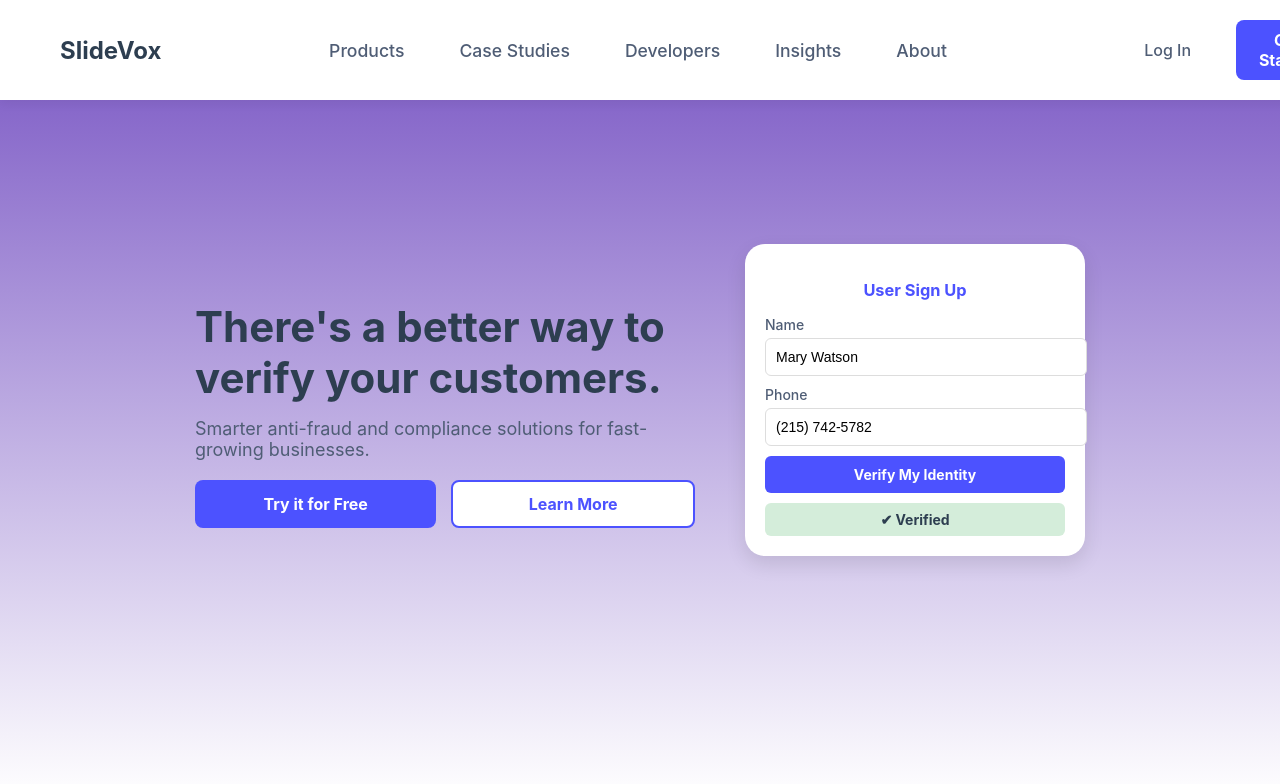
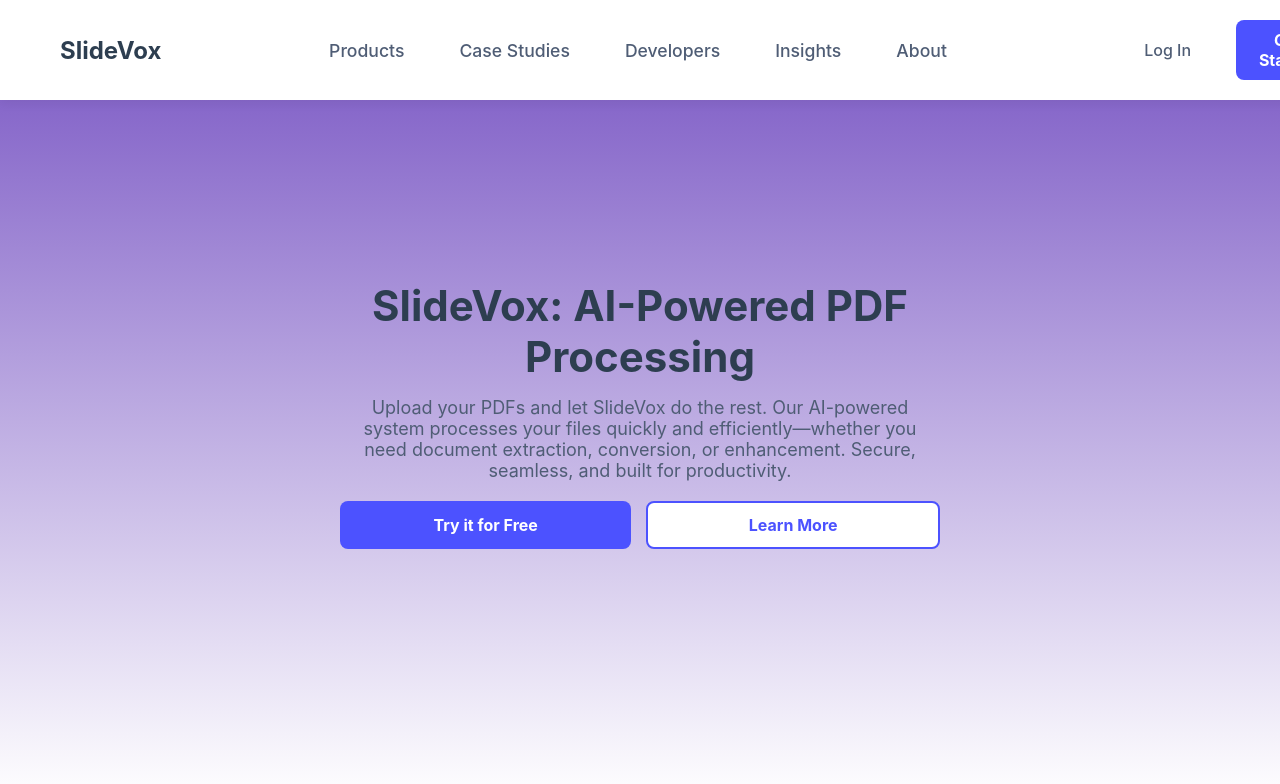
Before and after one commit to arustogi/slidevoxfrontend, a React (Vite) app: page / in a window 1280 px wide. Shown: the top 784 px of the page. Built offline with nearby package versions, Linux system fonts and the light colour scheme; no server answers; what aws-amplify would draw is missing.

Commit message:
updated frontend2

```diff
--- a/src/Home.css
+++ b/src/Home.css
@@ -28,10 +28,10 @@
 
 
 
-   /* General Styles */
+  /* General Styles */
 body {
   font-family: 'Poppins', sans-serif;
-  background-color: #F8FAFF;
+  background: linear-gradient(to bottom, #A88BEB, #F8FAFF);
   margin: 0;
   padding: 0;
 }
@@ -111,8 +111,8 @@ body {
 }
 
 .hero-text {
-  max-width: 500px;
-  text-align: left;
+  max-width: 600px;
+  text-align: center;
 }
 
 .hero-text h1 {
@@ -131,6 +131,7 @@ body {
   margin-top: 20px;
   display: flex;
   gap: 15px;
+  justify-content: center;
 }
 
 .primary-btn {
@@ -163,69 +164,3 @@ body {
   background-color: #4C52FF;
   color: white;
 }
-
-/* Mobile Mockup */
-.hero-image {
-  display: flex;
-  justify-content: center;
-}
-
-.mobile-mockup {
-  width: 300px;
-  background-color: white;
-  padding: 20px;
-  border-radius: 20px;
-  box-shadow: 0px 8px 20px rgba(0, 0, 0, 0.1);
-  text-align: left;
-  font-size: 14px;
-}
-
-.mobile-mockup h3 {
-  color: #4C52FF;
-  text-align: center;
-}
-
-.input-field {
-  margin: 10px 0;
-}
-
-.input-field label {
-  display: block;
-  font-weight: 500;
-  color: #4F5D75;
-}
-
-.input-field input {
-  width: 100%;
-  padding: 10px;
-  border-radius: 6px;
-  border: 1px solid #ddd;
-  margin-top: 5px;
-  font-size: 14px;
-}
-
-.verify-btn {
-  width: 100%;
-  background-color: #4C52FF;
-  color: white;
-  padding: 10px;
-  border: none;
-  border-radius: 6px;
-  font-weight: bold;
-  cursor: pointer;
-  transition: background 0.3s;
-}
-
-.verify-btn:hover {
-  background-color: #3B42D0;
-}
-
-.verified-badge {
-  margin-top: 10px;
-  text-align: center;
-  background-color: #D4EDDA;
-  color: #2D3E50;
-  padding: 8px;
-  border-radius: 6px;
-  font-weight: bold;
-}
--- a/src/Home.tsx
+++ b/src/Home.tsx
@@ -23,6 +23,69 @@
 // }
 
 // export default Home;
+
+
+
+
+
+// import { useNavigate } from "react-router-dom";
+// import "./Home.css";
+
+// function Home() {
+//   const navigate = useNavigate();
+
+//   return (
+//     <div className="home-container">
+//       {/* Navigation Bar */}
+//       <nav className="navbar">
+//         <div className="logo">SlideVox</div>
+//         <div className="nav-links">
+//           <a href="#">Products</a>
+//           <a href="#">Case Studies</a>
+//           <a href="#">Developers</a>
+//           <a href="#">Insights</a>
+//           <a href="#">About</a>
+//         </div>
+//         <div className="auth-buttons">
+//           <button className="login-btn" onClick={() => navigate("/upload")}>Log In</button>
+//           <button className="get-started-btn" onClick={() => navigate("/upload")}>Get Started</button>
+//         </div>
+//       </nav>
+
+//       {/* Hero Section */}
+//       <div className="hero">
+//         <div className="hero-text">
+//           <h1>SlideVox: AI-Powered PDF processing</h1>
+//           <p>Upload your PDFs and let SlideVox do the rest. Our AI-powered system processes your files quickly and efficiently—whether you need document extraction, conversion, or enhancement. Secure, seamless, and built for productivity.</p>
+//           <div className="hero-buttons">
+//             <button className="primary-btn" onClick={() => navigate("/upload")}>Try it for Free</button>
+//             <button className="secondary-btn">Learn More</button>
+//           </div>
+//         </div>
+
+//         {/* Illustration of Mobile Verification */}
+//         <div className="hero-image">
+//           <div className="mobile-mockup">
+//             <h3>User Sign Up</h3>
+//             <div className="input-field">
+//               <label>Name</label>
+//               <input type="text" value="Mary Watson" readOnly />
+//             </div>
+//             <div className="input-field">
+//               <label>Phone</label>
+//               <input type="text" value="(215) 742-5782" readOnly />
+//             </div>
+//             <button className="verify-btn">Verify My Identity</button>
+//             <div className="verified-badge">✔ Verified</div>
+//           </div>
+//         </div>
+//       </div>
+//     </div>
+//   );
+// }
+
+// export default Home;
+
 
 
 
@@ -55,28 +118,11 @@ function Home() {
       {/* Hero Section */}
       <div className="hero">
         <div className="hero-text">
-          <h1>There's a better way to verify your customers.</h1>
-          <p>Smarter anti-fraud and compliance solutions for fast-growing businesses.</p>
+          <h1>SlideVox: AI-Powered PDF Processing</h1>
+          <p>Upload your PDFs and let SlideVox do the rest. Our AI-powered system processes your files quickly and efficiently—whether you need document extraction, conversion, or enhancement. Secure, seamless, and built for productivity.</p>
           <div className="hero-buttons">
             <button className="primary-btn" onClick={() => navigate("/upload")}>Try it for Free</button>
             <button className="secondary-btn">Learn More</button>
-          </div>
-        </div>
-
-        {/* Illustration of Mobile Verification */}
-        <div className="hero-image">
-          <div className="mobile-mockup">
-            <h3>User Sign Up</h3>
-            <div className="input-field">
-              <label>Name</label>
-              <input type="text" value="Mary Watson" readOnly />
-            </div>
-            <div className="input-field">
-              <label>Phone</label>
-              <input type="text" value="(215) 742-5782" readOnly />
-            </div>
-            <button className="verify-btn">Verify My Identity</button>
-            <div className="verified-badge">✔ Verified</div>
           </div>
         </div>
       </div>
```
